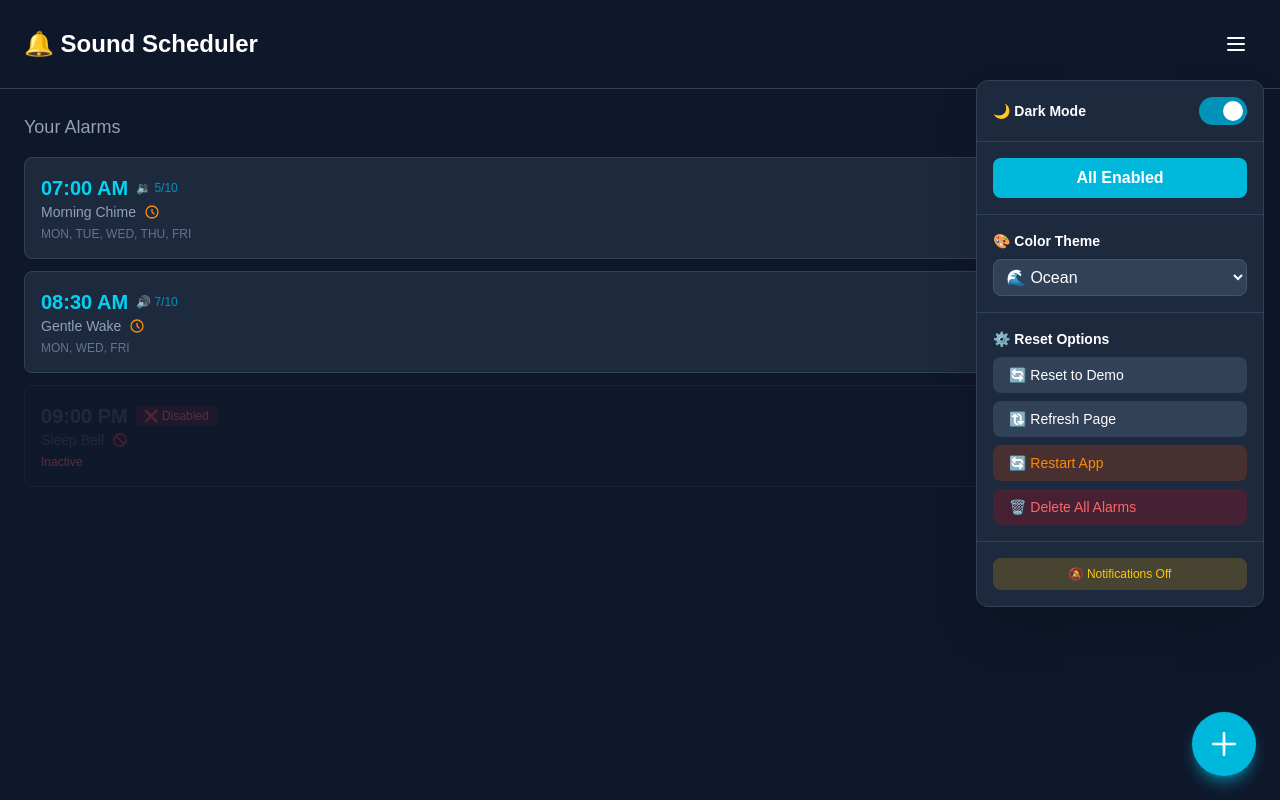
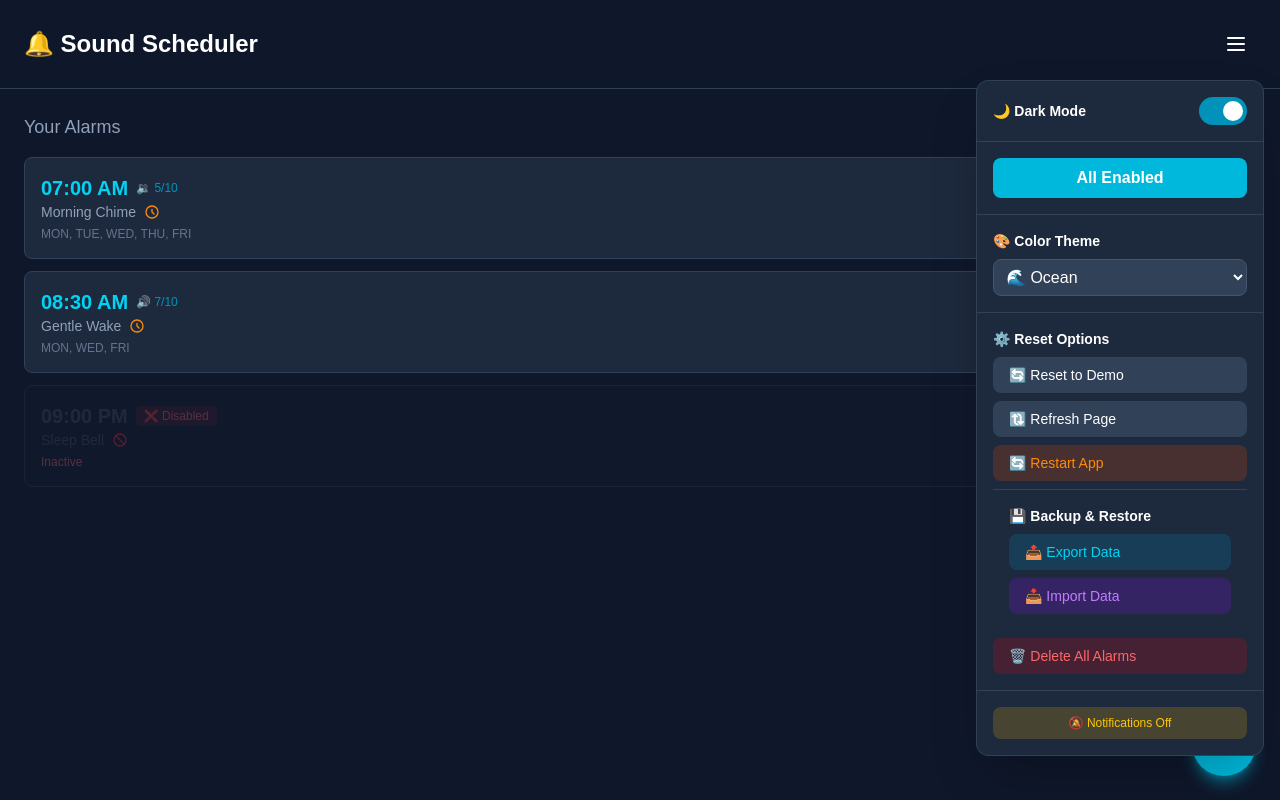
Before and after one commit to mo-robert-bhimji/sound-scheduler, a Next.js app: page / in a window 1280 px wide. Both pictures are taken after a click on the button 1236 px from the left and 44 px from the top of the page. Built offline with nearby package versions, Linux system fonts and the light colour scheme.

Commit message:
Added Import/Export functionality

```diff
--- a/app/page.tsx
+++ b/app/page.tsx
@@ -427,6 +427,62 @@ export default function Home() {
     setPlayingSoundId(null);
   };
 
+// --- EXPORT DATA ---
+const handleExportData = () => {
+  const data = {
+    alarms,
+    colorScheme,
+    allAlarmsEnabled,
+    exportDate: new Date().toISOString(),
+    version: '1.0'
+  };
+
+  const blob = new Blob([JSON.stringify(data, null, 2)], { type: 'application/json' });
+  const url = URL.createObjectURL(blob);
+  const a = document.createElement('a');
+  a.href = url;
+  a.download = `sound-scheduler-backup-${new Date().toISOString().split('T')[0]}.json`;
+  document.body.appendChild(a);
+  a.click();
+  document.body.removeChild(a);
+  URL.revokeObjectURL(url);
+};
+
+// --- IMPORT DATA ---
+const handleImportData = (event: React.ChangeEvent<HTMLInputElement>) => {
+  const file = event.target.files?.[0];
+  if (!file) return;
+
+  const reader = new FileReader();
+  reader.onload = (e) => {
+    try {
+      const data = JSON.parse(e.target?.result as string);
+
+      // Validate the imported data
+      if (!data.alarms || !Array.isArray(data.alarms)) {
+        alert('❌ Invalid backup file format!');
+        return;
+      }
+
+      // Confirm import
+      if (confirm(`⚠️ This will replace your current data with:\n\n📅 ${data.exportDate || 'Unknown date'}\n🔔 ${data.alarms.length} alarms\n\nContinue?`)) {
+        setAlarms(data.alarms);
+        if (data.colorScheme) setColorScheme(data.colorScheme);
+        if (data.allAlarmsEnabled !== undefined) setAllAlarmsEnabled(data.allAlarmsEnabled);
+        localStorage.setItem('sound-scheduler-alarms', JSON.stringify(data.alarms));
+        alert('✅ Data imported successfully!');
+        setIsMenuOpen(false);
+      }
+    } catch (error) {
+      alert('❌ Error reading backup file. Make sure it\'s a valid JSON file.');
+      console.error(error);
+    }
+  };
+  reader.readAsText(file);
+  // Reset file input
+  event.target.value = '';
+};
+
   const handleDismissAlarm = () => {
     if (activeAlarm) {
       stopAllSounds();
@@ -1104,6 +1160,39 @@ const handleSaveAlarm = () => {
               >
                 🔄 Restart App
               </button>
+
+
+{/* Export/Import Section */}
+<div className={`p-4 border-t ${isDarkMode ? "border-slate-700" : "border-gray-200"}`}>
+  <label className={`block text-sm font-semibold mb-2 ${isDarkMode ? "text-white" : "text-slate-900"}`}>
+    💾 Backup & Restore
+  </label>
+  <div className="space-y-2">
+    <button
+      onClick={handleExportData}
+      className={`w-full px-4 py-2 rounded-lg text-sm font-medium transition-colors text-left ${
+        isDarkMode
+          ? "bg-cyan-600/20 hover:bg-cyan-600/30 text-cyan-400"
+          : "bg-cyan-100 hover:bg-cyan-200 text-cyan-600"
+      }`}
+    >
+      📤 Export Data
+    </button>
+    <button
+      onClick={() => document.getElementById('import-file')?.click()}
+      className={`w-full px-4 py-2 rounded-lg text-sm font-medium transition-colors text-left ${
+        isDarkMode
+          ? "bg-purple-600/20 hover:bg-purple-600/30 text-purple-400"
+          : "bg-purple-100 hover:bg-purple-200 text-purple-600"
+      }`}
+    >
+      📥 Import Data
+    </button>
+  </div>
+</div>
+
+
+
               <button
   onClick={() => {
     setTimeout(() => {
@@ -1122,6 +1211,8 @@ const handleSaveAlarm = () => {
 >
   🗑️ Delete All Alarms
 </button>
+
+
             </div>
           </div>
 
@@ -1137,6 +1228,15 @@ const handleSaveAlarm = () => {
           </div>
         </div>
       )}
+
+{/* Hidden file input for import */}
+<input
+  type="file"
+  id="import-file"
+  accept=".json"
+  onChange={handleImportData}
+  className="hidden"
+/>
 
       {/* Alarm List */}
       <main className="p-6 pb-24">
```
